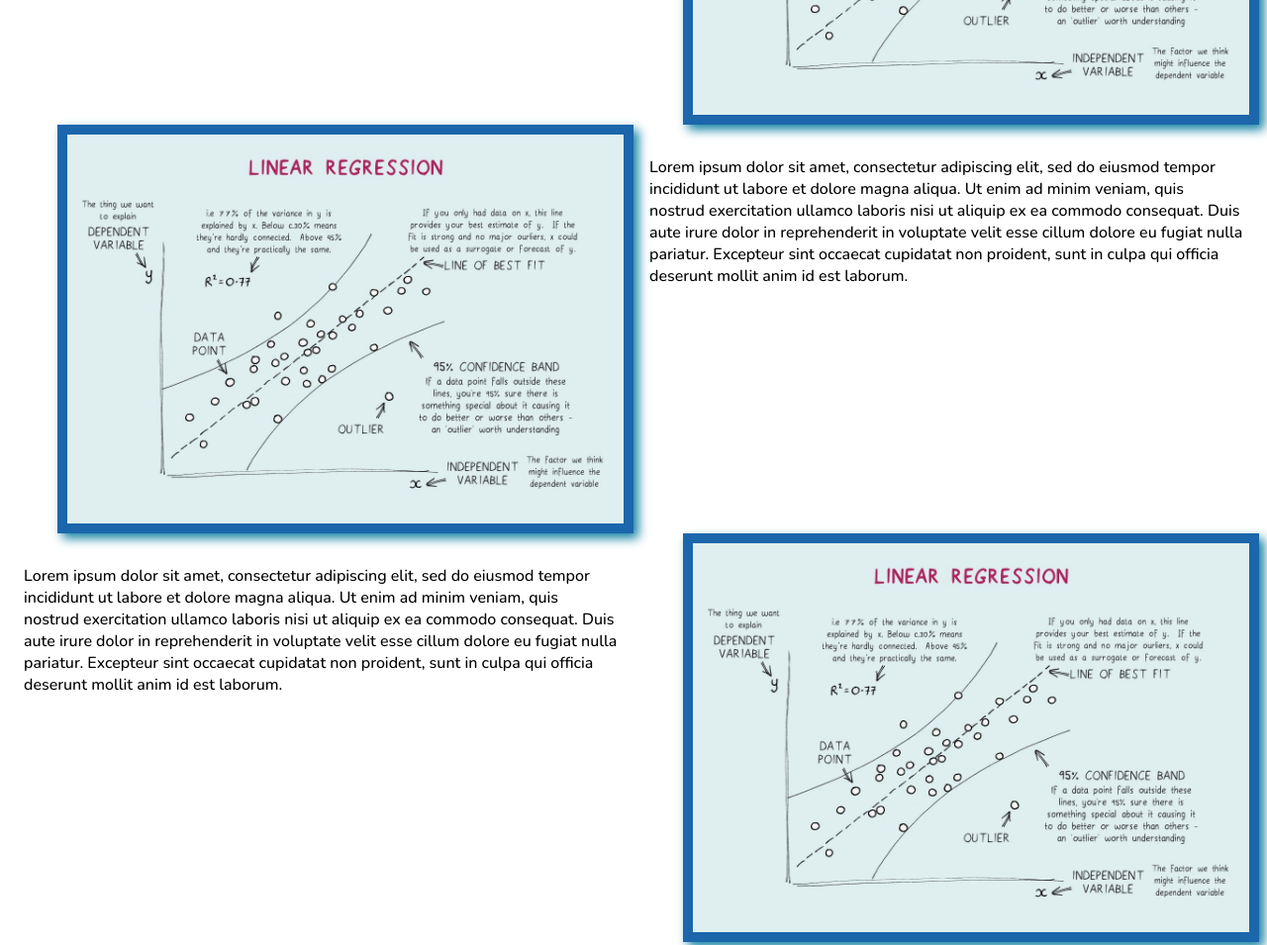
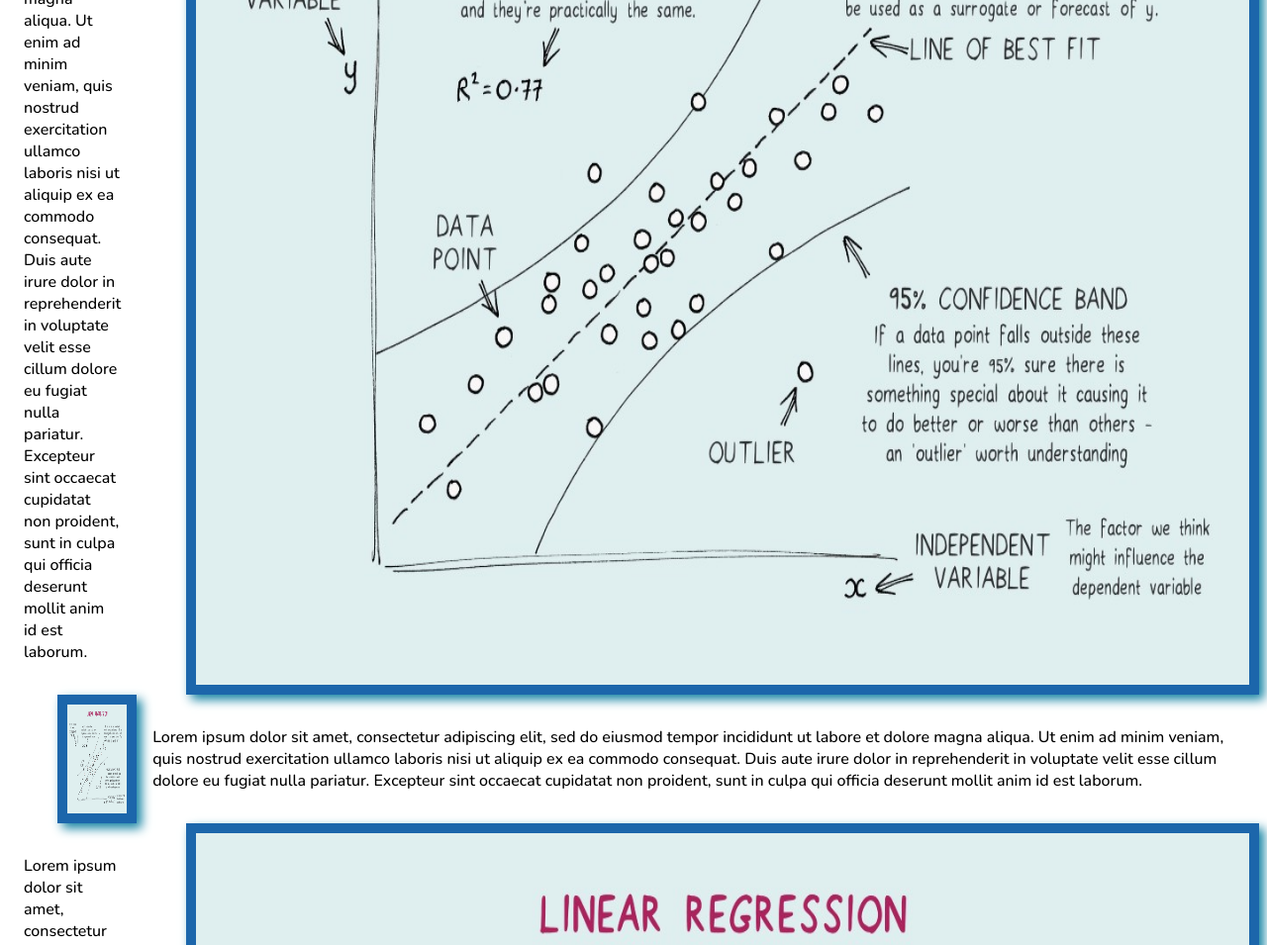
Before and after one commit to erikSanders0/HTML, a plain HTML site: page passion/index.html in a window 1280 px wide. Shown: the part 1000-1955 px from the top of the page at 99% size. Drawn offline with nearby package versions, Linux system fonts and the light colour scheme.

Commit message:
component fix, image fix, and siteplan link fix

```diff
--- a/passion/index.html
+++ b/passion/index.html
@@ -63,11 +63,11 @@
             <p>Lorem ipsum dolor sit amet, consectetur adipiscing elit, sed do eiusmod tempor incididunt ut labore et dolore magna aliqua. Ut enim ad minim veniam, quis nostrud exercitation ullamco laboris nisi ut aliquip ex ea commodo consequat. Duis aute irure dolor in reprehenderit in voluptate velit esse cillum dolore eu fugiat nulla pariatur. Excepteur sint occaecat cupidatat non proident, sunt in culpa qui officia deserunt mollit anim id est laborum.</p>
         </div>
         <div id="line-img-first">
-            <img src="images/linear regression.jpeg" alt="img 1 line 1">
+            <img src="images/linear-regression.jpeg" alt="img 1 line 1">
         </div>
 
         <div id="line-img-second">
-            <img src="images/linear regression.jpeg" alt="img 2 line 2">
+            <img src="images/linear-regression.jpeg" alt="img 2 line 2">
         </div>
         <div id="line-text-second">
             <p>Lorem ipsum dolor sit amet, consectetur adipiscing elit, sed do eiusmod tempor incididunt ut labore et dolore magna aliqua. Ut enim ad minim veniam, quis nostrud exercitation ullamco laboris nisi ut aliquip ex ea commodo consequat. Duis aute irure dolor in reprehenderit in voluptate velit esse cillum dolore eu fugiat nulla pariatur. Excepteur sint occaecat cupidatat non proident, sunt in culpa qui officia deserunt mollit anim id est laborum.</p>
@@ -77,7 +77,7 @@
             <p>Lorem ipsum dolor sit amet, consectetur adipiscing elit, sed do eiusmod tempor incididunt ut labore et dolore magna aliqua. Ut enim ad minim veniam, quis nostrud exercitation ullamco laboris nisi ut aliquip ex ea commodo consequat. Duis aute irure dolor in reprehenderit in voluptate velit esse cillum dolore eu fugiat nulla pariatur. Excepteur sint occaecat cupidatat non proident, sunt in culpa qui officia deserunt mollit anim id est laborum.</p>
         </div>
         <div id="line-img-third">
-            <img src="images/linear regression.jpeg" alt="img 3 line 3">
+            <img src="images/linear-regression.jpeg" alt="img 3 line 3">
         </div>
     </div>
     <hr>
@@ -102,7 +102,7 @@
 
     <footer>
         <p>AInsight &copy; 2022 - Erik Sanders</p>
-        <p><a href="#">Site Plan</a></p>
+        <p><a href="site-plan.html">Site Plan</a></p>
         <p><a href="contactus.html">Contact Us</a></p>
         <div class="social">
             <a href="https://facebook.com">
@@ -116,7 +116,6 @@
             </a>
         </div>
     </footer>
-<img src="images/Home wireframe.png" alt="Home wireframe">
 
 </body>
 </html>
--- a/passion/styles/styles.css
+++ b/passion/styles/styles.css
@@ -39,7 +39,7 @@ footer {
 /*Body*/
 .body-text {
   display: grid;
-  grid-template-columns: 3;
+  grid-template-columns: 3fr;
 }
 .body-text img {
   width: 100%;
@@ -115,7 +115,7 @@ p {
 
 /* Hide the images by default */
 .mySlides {
-  display:none;
+  display:none;
 }
 
 /* Next & previous buttons */
```
Also changed, not shown: passion/images/linear-regression.jpeg (renamed from passion/images/linear regression.jpeg), wwr/index.html (line endings or trailing spaces).
